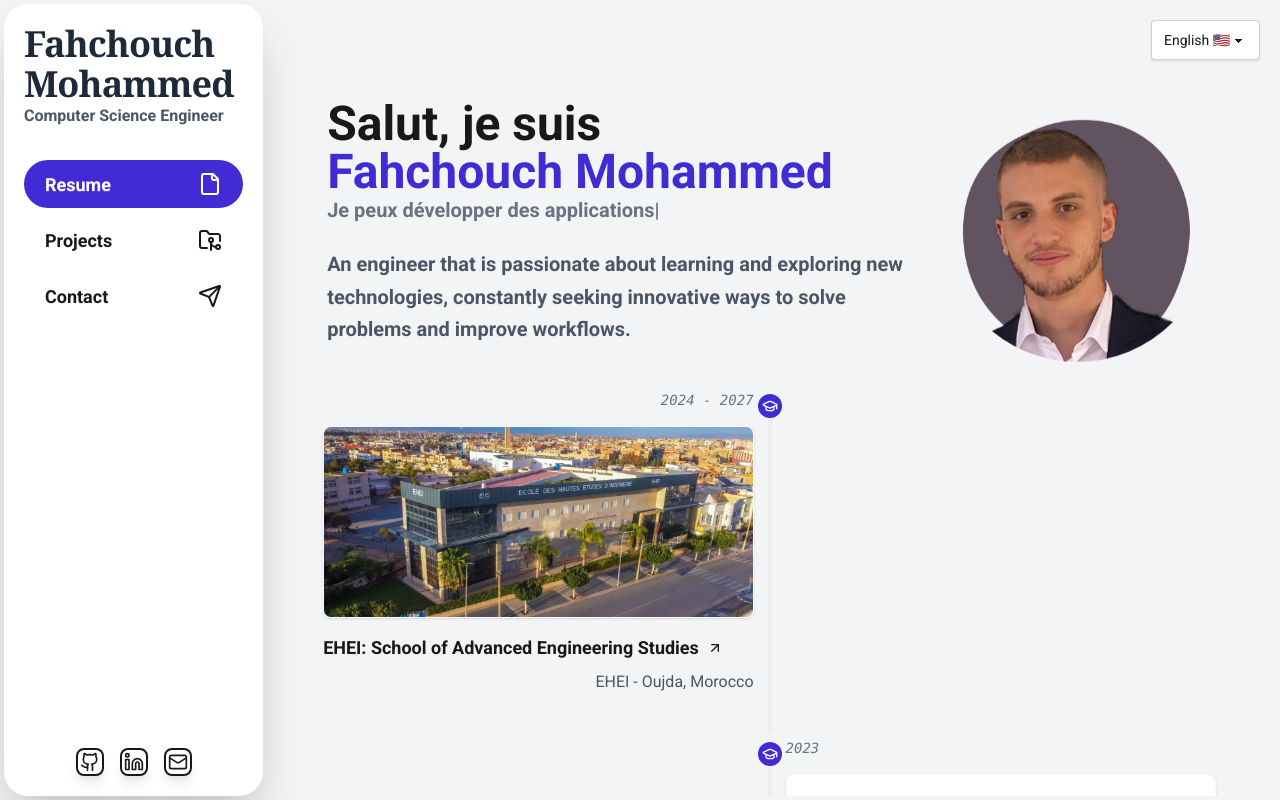
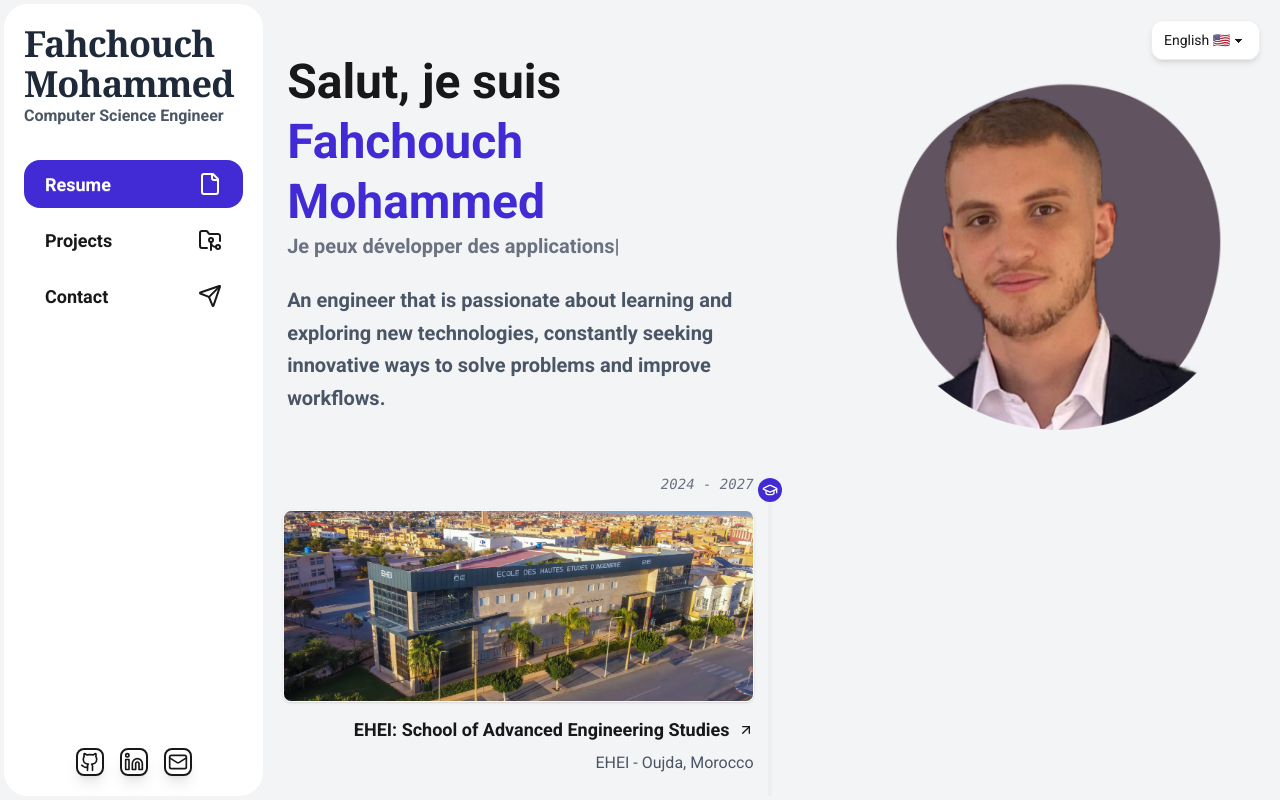
Before and after one commit to fahchouchsm/Portfolio, a React (Vite) app: page / in a window 1280 px wide. Built offline with nearby package versions, Linux system fonts and the light colour scheme.

Commit message:
fixed the padding for mobile

```diff
--- a/src/App.tsx
+++ b/src/App.tsx
@@ -16,7 +16,7 @@ function App() {
     <Router>
       <div className="flex h-screen bg-gray-100 p-1">
         <Sidebar t={t} />
-        <main className="h-full w-full overflow-auto px-2 py-14 md:px-6">
+        <main className="h-full w-full overflow-auto px-3 pt-24 pb-4 md:px-6 md:pt-6 md:pb-6">
           {/* language selector */}
           <LanguageSelect t={t} i18n={i18n} />
           <Routes>
--- a/src/components/GithubHeatMap.tsx
+++ b/src/components/GithubHeatMap.tsx
@@ -3,9 +3,9 @@ import { FadeInWhenVisible } from "../animation/FadeInWhenVisible.tsx";
 
 const GitHubStats: React.FC<{ username: string }> = ({ username }) => {
   return (
-    <section>
+    <section className="rounded-2xl bg-base-100 p-4 shadow-sm md:p-6">
       <FadeInWhenVisible>
-        <h2 className="mb-3 font-semibold text-gray-800 md:text-2xl">
+        <h2 className="mb-3 text-lg font-semibold text-gray-800 md:text-2xl">
           GitHub Score
         </h2>
       </FadeInWhenVisible>
@@ -14,7 +14,7 @@ const GitHubStats: React.FC<{ username: string }> = ({ username }) => {
         <img
           src={`https://github-readme-streak-stats.herokuapp.com/?user=${username}&theme=dracula`}
           alt="GitHub Streak"
-          className="mx-auto w-full object-contain shadow-lg"
+          className="mx-auto w-full rounded-xl object-contain shadow-lg"
           loading="lazy"
         />
       </FadeInWhenVisible>
--- a/src/components/languageSelect.tsx
+++ b/src/components/languageSelect.tsx
@@ -12,7 +12,7 @@ export const LanguageSelect: FC<LanguageSelectInt> = ({ t, i18n }) => {
     <select
       id="language-select"
       name="language"
-      className="select fixed top-5 right-5 z-50 w-fit shadow-sm"
+      className="select select-sm fixed top-3 right-3 z-50 w-fit rounded-xl border-base-300 bg-base-100/95 shadow-md backdrop-blur md:top-5 md:right-5 md:select-md"
       defaultValue={i18n.language}
       onChange={(e) => {
         i18n.changeLanguage(e.target.value).then(() => {
--- a/src/components/sidebar/sidebar.tsx
+++ b/src/components/sidebar/sidebar.tsx
@@ -23,31 +23,43 @@ const Sidebar: FC<SidebarInt> = ({ t }) => {
     <>
       {/* Mobile toggle button for md and smaller */}
       <button
-        className={`fixed top-5 left-5 z-50 rounded-lg bg-white p-2 shadow-sm md:hidden ${open ? "hidden" : ""}`}
-        onClick={() => setOpen(!open)}
+        className={`fixed top-3 left-3 z-50 rounded-xl bg-base-100/95 p-2.5 shadow-md backdrop-blur md:hidden ${open ? "hidden" : ""}`}
+        onClick={() => setOpen(true)}
         aria-label="Toggle sidebar"
       >
-        {open ? <X className="h-6 w-6" /> : <Menu className="h-6 w-6" />}
+        <Menu className="h-6 w-6" />
       </button>
 
       {/* Sidebar */}
       <aside
-        className={`fixed top-0 left-0 z-40 md:z-0 flex h-full w-8/12 transform flex-col justify-between bg-white p-5 shadow-2xl transition-transform duration-300 ease-in-out md:static md:w-3/12 ${
-          open ? "translate-x-0" : "-translate-x-full md:translate-x-0"
-        } ${open ? "rounded-r-3xl" : "rounded-3xl"}`}
+        className={`fixed top-0 left-0 z-40 flex h-full w-[82%] max-w-sm transform flex-col bg-white px-4 py-5 shadow-2xl transition-transform duration-300 ease-in-out md:static md:z-0 md:h-full md:w-3/12 md:max-w-none md:translate-x-0 md:rounded-3xl md:p-5 md:shadow-none ${
+          open ? "translate-x-0 rounded-r-3xl" : "-translate-x-full"
+        }`}
         aria-label={t("sidebar.asideRel")}
       >
-        <header>
-          <h1 className="font-serif text-4xl font-extrabold tracking-tight text-gray-800 md:text-4xl">
+        <header className="border-b border-base-200 pb-4 md:border-b-0 md:pb-0">
+          <div className="flex items-start justify-between gap-3">
+            <div>
+              <h1 className="font-serif text-3xl font-extrabold tracking-tight text-gray-800 md:text-4xl">
                 Fahchouch <br /> Mohammed
               </h1>
               <h2 className="text-md font-semibold text-gray-600">
                 {t("sidebar.titleDesc")}
               </h2>
+            </div>
+            <button
+              className="btn btn-ghost btn-sm btn-circle md:hidden"
+              onClick={() => setOpen(false)}
+              aria-label="Close sidebar"
+            >
+              <X className="h-5 w-5" />
+            </button>
+          </div>
         </header>
 
+        <div className="flex min-h-0 flex-1 flex-col">
           {/* Page navigation */}
-        <nav aria-label="Main navigation" className="mt-6 md:mt-8">
+          <nav aria-label="Main navigation" className="mt-4 overflow-y-auto md:mt-8">
             <ul className="mb-6 flex flex-col gap-2">
               {sidebarLinks.map((e, i) => {
                 const isSelected = location.pathname === e.path;
@@ -55,13 +67,13 @@ const Sidebar: FC<SidebarInt> = ({ t }) => {
                   <li key={i}>
                     <Link
                       to={e.path}
-                    className={`flex justify-between btn btn-ghost btn-lg w-full rounded-4xl ${isSelected ? "bg-primary text-white" : ""}`}
+                      className={`btn btn-ghost btn-lg flex w-full justify-between rounded-2xl ${isSelected ? "bg-primary text-white" : ""}`}
                       aria-current={isSelected ? "page" : undefined}
                       rel={t("sidebar.linksRel." + e.titleKey)}
                       onClick={() => setOpen(false)}
                     >
-                    <div className="">{t("sidebar.links." + e.titleKey)}</div>
-                    <div className="">
+                      <div>{t("sidebar.links." + e.titleKey)}</div>
+                      <div>
                         <e.icon />
                       </div>
                     </Link>
@@ -73,7 +85,7 @@ const Sidebar: FC<SidebarInt> = ({ t }) => {
 
           {/* Social account links */}
           <ul
-          className="mt-auto flex justify-center gap-4"
+            className="mt-auto flex justify-center gap-4 border-t border-base-200 pt-4 md:border-t-0 md:pt-0"
             aria-label="Social media links"
           >
             {socialAccounts.map((e, i) => (
@@ -81,9 +93,7 @@ const Sidebar: FC<SidebarInt> = ({ t }) => {
                 <a
                   href={e.path}
                   target="_blank"
-                rel={t(
-                  "sidebar.socialAccountsLinksRel." + e.label.toLowerCase(),
-                )}
+                  rel={t("sidebar.socialAccountsLinksRel." + e.label.toLowerCase())}
                   aria-label={e.label}
                 >
                   <e.icon className="h-7 w-7 rounded-lg border-2 p-0.5 shadow-lg hover:text-primary" />
@@ -91,11 +101,12 @@ const Sidebar: FC<SidebarInt> = ({ t }) => {
               </li>
             ))}
           </ul>
+        </div>
       </aside>
 
       {open && (
         <div
-          className="fixed inset-0 z-30 bg-black/30 md:hidden"
+          className="fixed inset-0 z-30 bg-black/35 md:hidden"
           onClick={() => setOpen(false)}
         />
       )}
--- a/src/pages/welcome/TimeLine/TimeLine.tsx
+++ b/src/pages/welcome/TimeLine/TimeLine.tsx
@@ -21,8 +21,8 @@ export const Timeline = () => {
   const iconClass = "h-4 w-4 text-white";
 
   return (
-    <div className="container w-full">
-      <ul className="timeline timeline-snap-icon max-md:timeline-compact timeline-vertical mx-auto w-full">
+    <div className="w-full px-1 sm:px-2 md:px-0">
+      <ul className="timeline timeline-snap-icon timeline-vertical mx-auto w-full max-md:timeline-compact">
         {educationItems.map((item, i) => {
           const yearLabel = item.yearEnd
             ? `${item.yearBegin} - ${item.yearEnd}`
@@ -71,7 +71,7 @@ export const Timeline = () => {
                     {/* Image - full width of its side */}
                     <div className="mb-4 w-full">
                       <motion.img
-                        className="border-base-200 h-56 w-full rounded-lg border object-cover shadow-sm transition-all duration-300 group-hover/timeline:scale-[1.02] hover:shadow-2xl md:h-48"
+                        className="border-base-200 h-44 w-full rounded-lg border object-cover shadow-sm transition-all duration-300 group-hover/timeline:scale-[1.02] hover:shadow-2xl sm:h-52 md:h-48"
                         src={`/timeline/${item.imgKey}`}
                         alt={t(`welcomePage.timeLine.${item.key}.title`)}
                         loading="lazy"
@@ -83,21 +83,21 @@ export const Timeline = () => {
                     </div>
 
                     {/* Title - full width of its side */}
-                    <div className="group-hover/timeline:text-primary mb-2 flex w-fit items-center gap-2 text-lg font-black transition-colors">
-                      <span className="w-full">
+                    <div className="group-hover/timeline:text-primary mb-2 flex w-full items-center gap-2 text-base font-black transition-colors sm:text-lg">
+                      <span className="w-full leading-snug">
                         {t(`welcomePage.timeLine.${item.key}.title`)}
                       </span>
                       <ArrowUpRight className="h-4 w-4 flex-shrink-0" />
                     </div>
 
                     {/* Subtitle - full width of its side */}
-                    <p className="mt-2 w-full text-gray-600 transition-colors group-hover/timeline:text-gray-800">
+                    <p className="mt-2 w-full text-sm text-gray-600 transition-colors group-hover/timeline:text-gray-800 sm:text-base">
                       {t(`welcomePage.timeLine.${item.key}.subtitle`)}
                     </p>
 
                     {/* Hover indicator - positioned based on side */}
                     <div
-                      className={`bg-primary absolute -right-2 z-10 flex h-7 w-7 items-center justify-center rounded-full opacity-0 shadow-lg transition-all duration-300 group-hover/timeline:opacity-100 ${isLeft ? "top-0 md:-left-1" : "top-0 md:-right-1"}`}
+                      className={`bg-primary absolute -right-2 z-10 hidden h-7 w-7 items-center justify-center rounded-full opacity-0 shadow-lg transition-all duration-300 group-hover/timeline:opacity-100 md:flex ${isLeft ? "top-0 md:-left-1" : "top-0 md:-right-1"}`}
                     >
                       <ArrowUpRight className="h-4 w-4 text-white" />
                     </div>
--- a/src/pages/welcome/hero.tsx
+++ b/src/pages/welcome/hero.tsx
@@ -12,14 +12,14 @@ export const Hero: FC = () => {
   ]);
 
   return (
-    <div className="flex flex-col-reverse items-center  md:flex-row h-full mt-10 gap-10">
-      <div className="max-w-xl md:text-left flex-1 lg:flex-3 text-left">
-        <h1 className="text-5xl font-bold md:text-5xl">
+    <div className="mt-2 flex h-full flex-col-reverse items-center gap-6 md:mt-6 md:flex-row md:gap-10">
+      <div className="max-w-2xl flex-1 text-left">
+        <h1 className="text-3xl font-bold leading-tight sm:text-4xl md:text-5xl">
           {t("welcomePage.hero.greeting")} <br />
           <span className="text-primary font-bold">{t("welcomePage.hero.name")}</span>
         </h1>
 
-        <h2 className="mb-6 text-lg font-semibold md:text-xl text-gray-500">
+        <h2 className="mb-4 text-base font-semibold text-gray-500 sm:text-lg md:mb-6 md:text-xl">
           {t("welcomePage.hero.subtitlePrefix")}{" "}
           <TypeAnimation
             sequence={typingSequence}
@@ -29,13 +29,13 @@ export const Hero: FC = () => {
           />
         </h2>
 
-        <p className="mb-6 text-lg md:text-xl text-gray-600 max-w-2xl leading-relaxed font-semibold">
+        <p className="mb-3 max-w-2xl text-base leading-relaxed font-semibold text-gray-600 sm:text-lg md:mb-6 md:text-xl">
           {t("welcomePage.hero.description")}
         </p>
       </div>
-      <div className="flex-1 flex ">
+      <div className="flex w-full flex-1 justify-center md:justify-end">
         <img
-          className="rounded-full float-up-down md:mb-0 mb-10 w-full"
+          className="float-up-down mb-2 w-full max-w-60 rounded-full sm:max-w-72 md:mb-0 md:max-w-sm"
           src="/pfp.png"
           alt={t("welcomePage.hero.name")}
           loading="lazy"
--- a/src/pages/welcome/welcome.tsx
+++ b/src/pages/welcome/welcome.tsx
@@ -6,7 +6,7 @@ import { GoProjects } from "./goProjects.tsx";
 
 export const Welcome: FC = () => {
   return (
-    <section className="flex flex-col gap-4 px-10">
+    <section className="mx-auto flex w-full max-w-6xl flex-col gap-6 px-1 sm:px-2 md:gap-8 md:px-0">
       <Hero />
       <Timeline />
       <GithubHeatMap username="fahchouchsm" />
```
Also changed, not shown: src/pages/welcome/goProjects.tsx (+2 -6 lines). Lines whose indentation alone changed are shown as unchanged.
